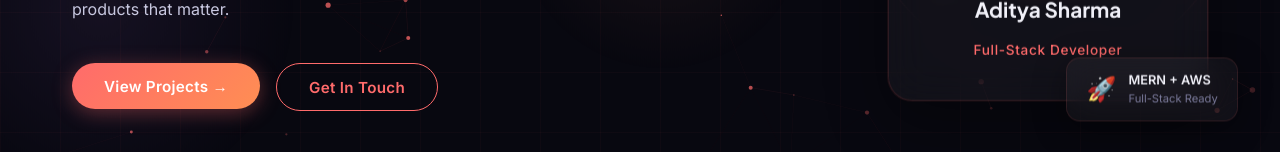
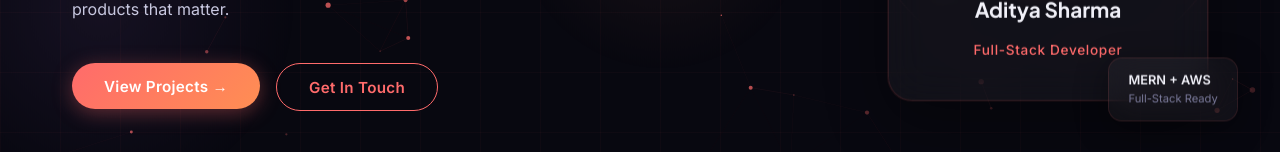
Before and after one commit to fearsomecity/port_adi, a React (Vite) app: page / in a window 1280 px wide. Shown: the part 528-680 px from the top of the page. Built offline with nearby package versions, Linux system fonts and the light colour scheme.

Commit message:
Remove rocket emoji from Hero component

```diff
--- a/src/components/Hero.jsx
+++ b/src/components/Hero.jsx
@@ -283,7 +283,6 @@ export default function Hero() {
 
           {/* Mini floating card */}
           <div className="hero-deco hero-deco-card2">
-            <span className="hero-deco-card2-icon">🚀</span>
             <div>
               <div className="hero-deco-card2-text">MERN + AWS</div>
               <div className="hero-deco-card2-sub">Full-Stack Ready</div>
```
